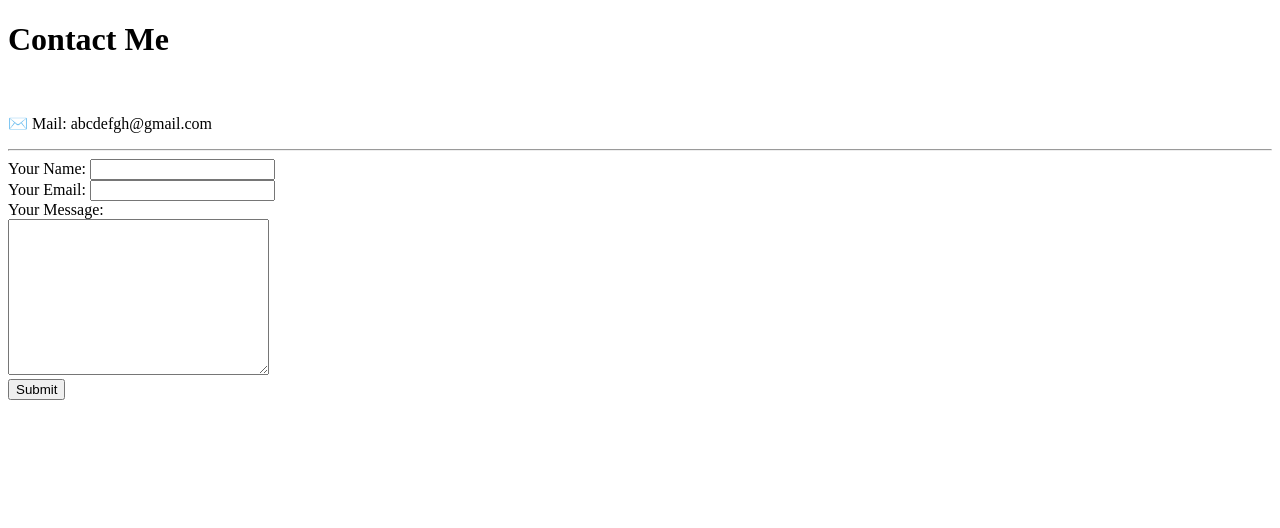
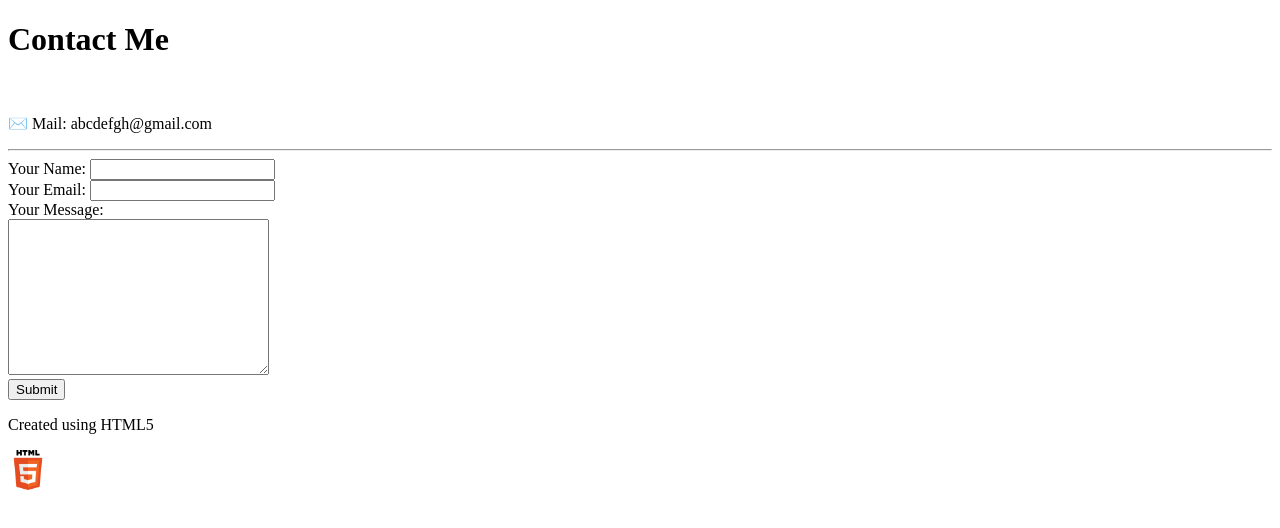
Before and after one commit to ok-coder1/Personal-Site, a plain HTML site: page contact-me.html in a window 1280 px wide. Drawn offline with Linux system fonts and the light colour scheme.

Commit message:
Update contact-me.html

```diff
--- a/contact-me.html
+++ b/contact-me.html
@@ -24,5 +24,7 @@
         <br>
         <input type="submit">
     </form>
+    <p>Created using HTML5</p>
+    <img src="images/html5.png" height="40" alt="HTML5 Image">
 </body>
 </html>
```
